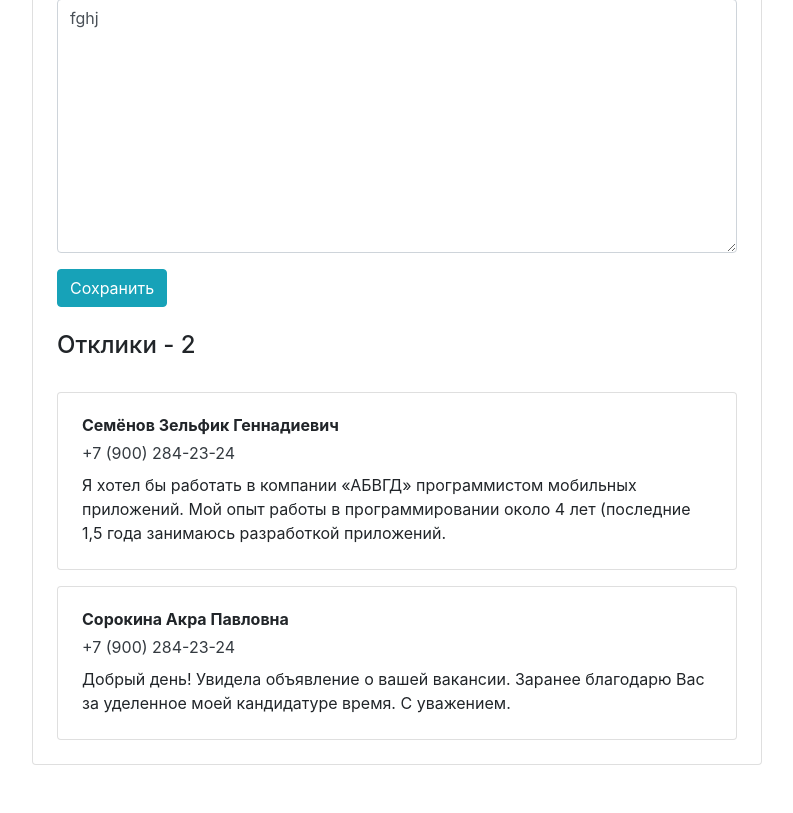
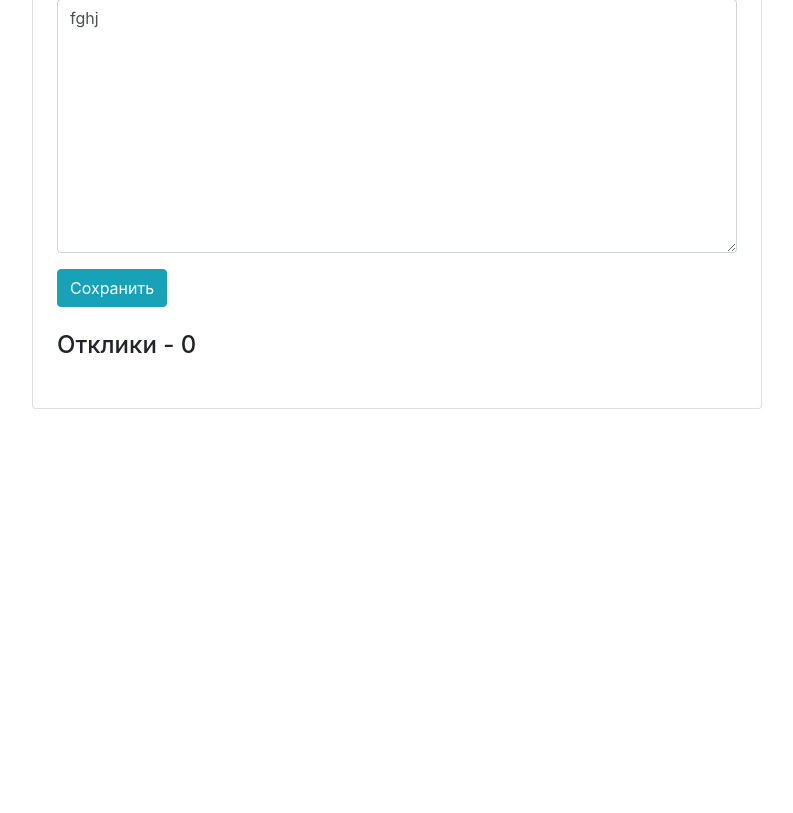
Before and after one commit to dmitrymack/stepik_vacancies, a Django app: page /mycompany/vacancies/1/ in a window 1280 px wide. Shown: the part 713-1526 px from the top of the page, without its empty margins (433-1226 px from the left). After the commit the page ends 1122 px from the top, so only its background shows below. Run offline with Django 4.2, Linux system fonts and the light colour scheme; a user stored in the database is signed in; data comes from the database, SQL or seed files in the repository; both versions use the stored data as it was after the commit; some libraries are stand-ins or nearby versions.

Commit message:
Added vacancy response

```diff
--- a/vacancies/urls.py
+++ b/vacancies/urls.py
@@ -25,6 +25,7 @@ urlpatterns = [
     path('', view.main_view, name='main'),
     path('company/<int:identificator>/', view.company_view, name='company'),
     path('vacancy/<int:identificator>/', view.vacancy_view, name='vacancy'),
+    path('vacancy/<int:identificator>/send/', view.vacancy_send_view, name='vacancy_send'),
     path('vacancies/', view.list_vacancies_view, name='vacancies'),
     path('vacancies/cat/<str:category>/', view.vacancy_cat_view, name='vac_cat'),
     path('mycompany/letsstart/', view.company_create, name='comp_create'),
--- a/work/forms.py
+++ b/work/forms.py
@@ -26,3 +26,13 @@ class VacancyForm(ModelForm):
     class Meta:
         model = Vacancy
         fields = ('title', 'speciality', 'salary_min', 'salary_max', 'skills', 'description',)
+
+
+class ApplicationForm(ModelForm):
+    written_username = forms.CharField(label='Ваше ФИО', widget=forms.TextInput(attrs={'class': 'form-input'}))
+    written_phone = forms.IntegerField(label='Ваш телефон')
+    written_cover_letter = forms.CharField(label='Сопроводительное письмо', widget=forms.Textarea(attrs={'class': 'form-input'}))
+
+    class Meta:
+        model = Application
+        fields = ('written_username', 'written_phone', 'written_cover_letter',)
--- a/work/templates/work/vacancies.html
+++ b/work/templates/work/vacancies.html
@@ -21,6 +21,7 @@
                   <a href="{% url 'vacancy' vac.id %}"><img src="{{ vac.company.logo.url }}" width="130" height="80" alt=""></a>
                 </div>
               </div>
+              <a href="{% url 'vacancy' vac.id %}" class="btn btn-dark">Просмотр</a>
             </div>
           </div>
           {% endfor %}
--- a/work/templates/work/vacancy-list.html
+++ b/work/templates/work/vacancy-list.html
@@ -25,7 +25,7 @@
                     <div class="col-6 col-lg-8">
                       <a href="{% url 'comp_vac_ed' vac.id %}" class="mb-1">{{ vac.title }}</a>
                       <p class="mb-1">
-                        <span class="mr-4">{{ vac.salary_min }} - {{ vac.salary_max }}</span><a href="#" class="text-info">3 отклика</a>
+                        <span class="mr-4">{{ vac.salary_min }} - {{ vac.salary_max }}</span><p class="text-info">3 отклика</p>
                       </p>
                     </div>
                     <div class="col-6 col-lg-4 text-right">
--- a/work/templates/work/vacancy_edit.html
+++ b/work/templates/work/vacancy_edit.html
@@ -28,26 +28,19 @@
               </form>
               <!-- END Vacancy info -->
               <!-- Applications -->
-              <h2 class="h4 pt-2 pb-3">Отклики - 2</h2>
+              <h2 class="h4 pt-2 pb-3">Отклики - {{ count_resp }}</h2>
               <!-- Application 1 -->
+              {% for resp in responses %}
               <div class="card mt-3">
                 <div class="card-body px-4">
-                  <p class="mb-1 font-weight-bold">Семёнов Зельфик Геннадиевич</p>
-                  <p class="mb-2"><a href="tel:+79002842324" class="text-dark">+7 (900) 284-23-24</a></p>
-                  <p class="mb-1">Я&nbsp;хотел&nbsp;бы работать в&nbsp;компании &laquo;АБВГД&raquo; программистом мобильных приложений. Мой опыт работы в&nbsp;программировании около 4&nbsp;лет (последние 1,5 года занимаюсь разработкой приложений.</p>
+                  <p class="mb-1 font-weight-bold">{{ resp.written_username }}</p>
+                  <p class="mb-2"><a href="tel:{{ resp.written_phone }}" class="text-dark">{{ resp.written_phone }}</a></p>
+                  <p class="mb-1">{{ resp.written_cover_letter }}</p>
                 </div>
               </div>
+              {% endfor %}
               <!-- END Application 1 -->
-              <!-- Application 1 -->
-              <div class="card mt-3">
-                <div class="card-body px-4">
-                  <p class="mb-1 font-weight-bold">Сорокина Акра Павловна</p>
-                  <p class="mb-2"><a href="tel:+79002842324" class="text-dark">+7 (900) 284-23-24</a></p>
-                  <p class="mb-1">Добрый день! Увидела объявление о&nbsp;вашей вакансии. Заранее благодарю Вас за&nbsp;уделенное моей кандидатуре время. С&nbsp;уважением.</p>
-                </div>
-              </div>
-              <!-- END Application 1 -->
-              <!-- END Applications -->
+
             </section>
             <!-- END Tab -->
           </div>
--- a/work/views.py
+++ b/work/views.py
@@ -1,7 +1,7 @@
 from django.http import HttpResponseNotFound, HttpResponseServerError, Http404
 from django.shortcuts import render, redirect, get_object_or_404
 import work.models as mdl
-from work.forms import CompanyForm, VacancyForm
+from work.forms import CompanyForm, VacancyForm, ApplicationForm
 from datetime import date
 from django.contrib.auth.decorators import login_required
 
@@ -41,6 +41,27 @@ def vacancy_view(request, identificator):
      })
 
 
+@login_required
+def vacancy_send_view(request, identificator):
+    if request.method == 'POST':
+        form = ApplicationForm(request.POST or None)
+        try:
+            vacancy = mdl.Vacancy.objects.get(id=identificator)
+        except mdl.Vacancy.DoesNotExist:
+            raise Http404
+        if form.is_valid():
+            f = form.save(commit=False)
+            f.vacancy = vacancy
+            f.user = request.user
+            f.save()
+            return redirect('main')
+    else:
+        form = ApplicationForm()
+    return render(request, "work/vacancy-send.html", context={
+        'form': form,
+    })
+
+
 def list_vacancies_view(request):
     vacancies = mdl.Vacancy.objects.all()
     return render(request, "work/vacancies.html", context={
@@ -61,6 +82,7 @@ def vacancy_cat_view(request, category):
         "count": len(vacancies),
     })
 
+
 @login_required
 def company_create(request):
     try:
@@ -68,6 +90,7 @@ def company_create(request):
         return redirect('comp_edit')
     except mdl.Company.DoesNotExist:
         return render(request, "work/company-create.html")
+
 
 @login_required
 def company_edit(request):
@@ -102,6 +125,7 @@ def mycomp_vacancy_list(request):
         'vacancies': vac_of_comp
     })
 
+
 @login_required
 def mycomp_vacancy_create(request):
 
@@ -122,9 +146,11 @@ def mycomp_vacancy_create(request):
         'form': form
     })
 
+
 @login_required
 def mycomp_vacancy_edit(request, identificator):
     instance = mdl.Vacancy.objects.get(id=identificator)
+    vac_response = mdl.Application.objects.filter(vacancy__id=identificator)
     if request.method == 'POST':
         form = VacancyForm(request.POST or None, instance=instance)
         if form.is_valid():
@@ -143,7 +169,9 @@ def mycomp_vacancy_edit(request, identificator):
             'description': instance.description,
         })
     return render(request, "work/vacancy_edit.html", context={
-        "form": form
+        "form": form,
+        "responses": vac_response,
+        "count_resp": len(vac_response)
     })
 
 
```
Also changed, not shown: work/templates/work/vacancy-send.html (added, +15 -0 lines), work/templates/work/vacancy.html (+1 -18 lines), db.sqlite3.
